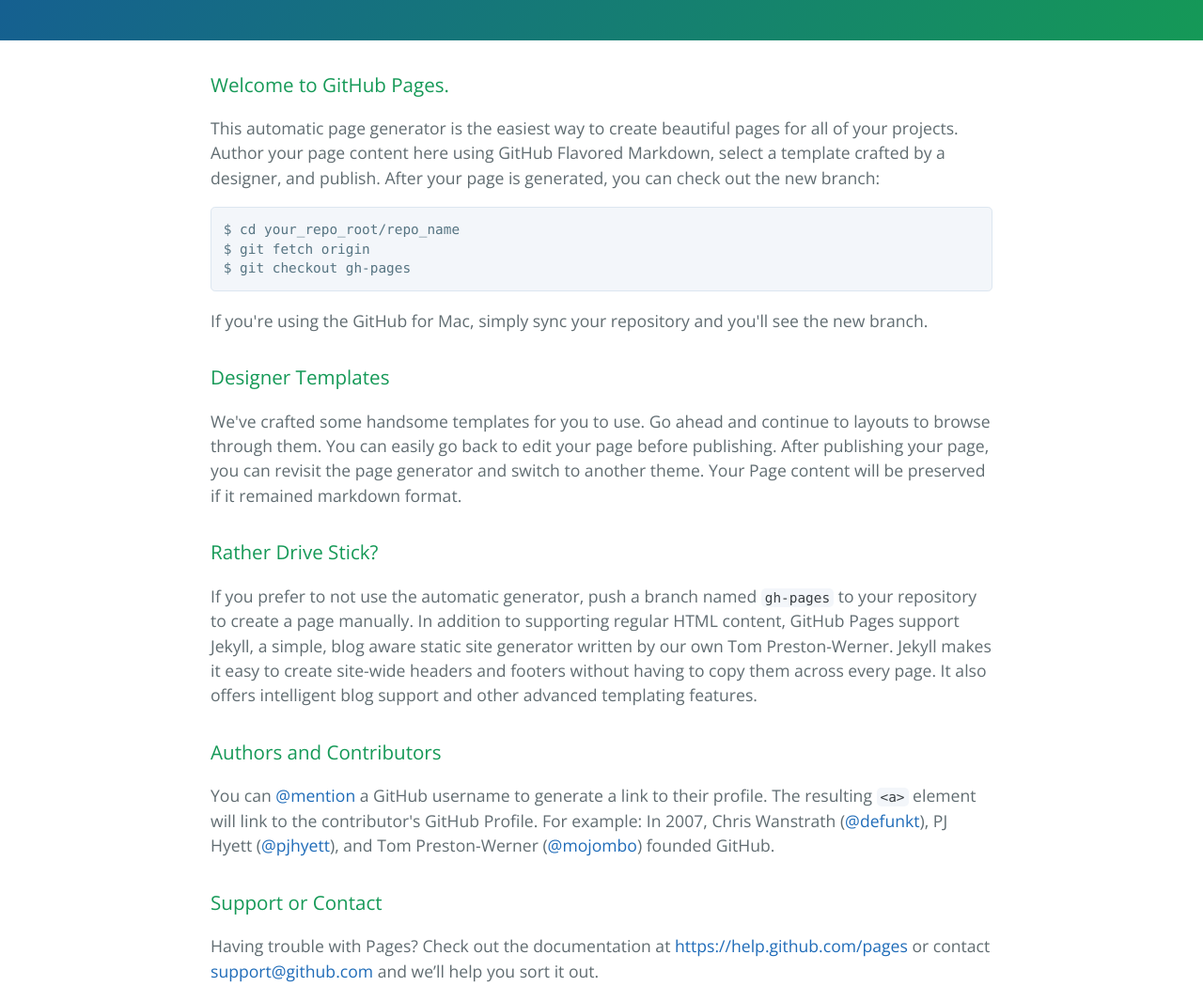
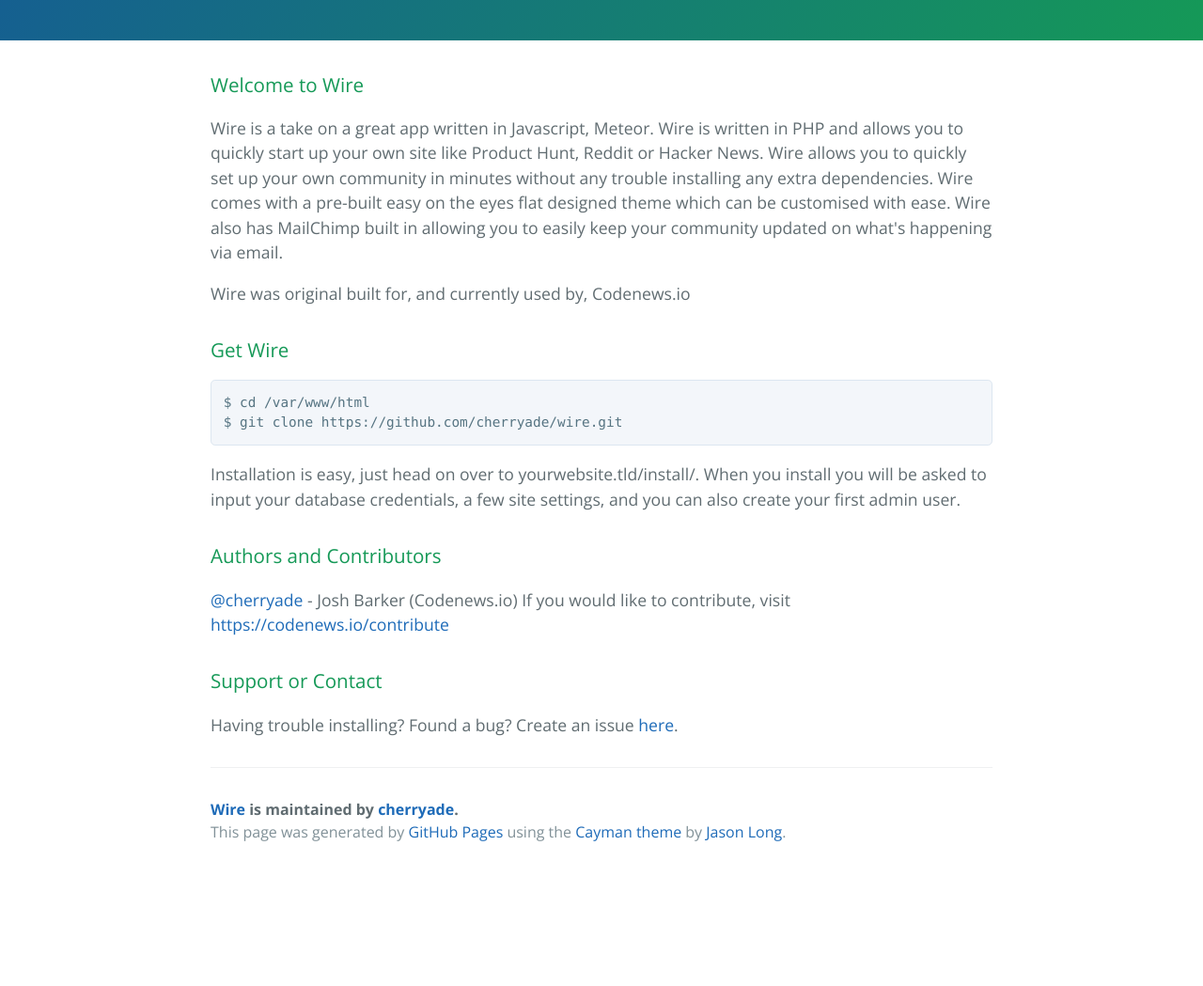
Before and after one commit to cherryade/wire, a plain HTML site: page index.html in a window 1280 px wide. Shown: the part 340-1389 px from the top of the page at 94% size. After the commit the page ends 1269 px from the top, so only its background shows below. Drawn offline with nearby package versions, Linux system fonts and the light colour scheme.

```diff
--- a/index.html
+++ b/index.html
@@ -20,36 +20,32 @@
 
     <section class="main-content">
       <h3>
-<a id="welcome-to-github-pages" class="anchor" href="#welcome-to-github-pages" aria-hidden="true"><span class="octicon octicon-link"></span></a>Welcome to GitHub Pages.</h3>
+<a id="welcome-to-wire" class="anchor" href="#welcome-to-wire" aria-hidden="true"><span class="octicon octicon-link"></span></a>Welcome to Wire</h3>
 
-<p>This automatic page generator is the easiest way to create beautiful pages for all of your projects. Author your page content here using GitHub Flavored Markdown, select a template crafted by a designer, and publish. After your page is generated, you can check out the new branch:</p>
+<p>Wire is a take on a great app written in Javascript, Meteor. Wire is written in PHP and allows you to quickly start up your own site like Product Hunt, Reddit or Hacker News.
+Wire allows you to quickly set up your own community in minutes without any trouble installing any extra dependencies. Wire comes with a pre-built easy on the eyes flat designed theme which can be customised with ease. Wire also has MailChimp built in allowing you to easily keep your community updated on what's happening via email.</p>
 
-<pre><code>$ cd your_repo_root/repo_name
-$ git fetch origin
-$ git checkout gh-pages
+<p>Wire was original built for, and currently used by, Codenews.io</p>
+
+<h3>
+<a id="get-wire" class="anchor" href="#get-wire" aria-hidden="true"><span class="octicon octicon-link"></span></a>Get Wire</h3>
+
+<pre><code>$ cd /var/www/html
+$ git clone https://github.com/cherryade/wire.git
 </code></pre>
 
-<p>If you're using the GitHub for Mac, simply sync your repository and you'll see the new branch.</p>
-
-<h3>
-<a id="designer-templates" class="anchor" href="#designer-templates" aria-hidden="true"><span class="octicon octicon-link"></span></a>Designer Templates</h3>
-
-<p>We've crafted some handsome templates for you to use. Go ahead and continue to layouts to browse through them. You can easily go back to edit your page before publishing. After publishing your page, you can revisit the page generator and switch to another theme. Your Page content will be preserved if it remained markdown format.</p>
-
-<h3>
-<a id="rather-drive-stick" class="anchor" href="#rather-drive-stick" aria-hidden="true"><span class="octicon octicon-link"></span></a>Rather Drive Stick?</h3>
-
-<p>If you prefer to not use the automatic generator, push a branch named <code>gh-pages</code> to your repository to create a page manually. In addition to supporting regular HTML content, GitHub Pages support Jekyll, a simple, blog aware static site generator written by our own Tom Preston-Werner. Jekyll makes it easy to create site-wide headers and footers without having to copy them across every page. It also offers intelligent blog support and other advanced templating features.</p>
+<p>Installation is easy, just head on over to yourwebsite.tld/install/. When you install you will be asked to input your database credentials, a few site settings, and you can also create your first admin user.</p>
 
 <h3>
 <a id="authors-and-contributors" class="anchor" href="#authors-and-contributors" aria-hidden="true"><span class="octicon octicon-link"></span></a>Authors and Contributors</h3>
 
-<p>You can <a href="https://github.com/blog/821" class="user-mention">@mention</a> a GitHub username to generate a link to their profile. The resulting <code>&lt;a&gt;</code> element will link to the contributor's GitHub Profile. For example: In 2007, Chris Wanstrath (<a href="https://github.com/defunkt" class="user-mention">@defunkt</a>), PJ Hyett (<a href="https://github.com/pjhyett" class="user-mention">@pjhyett</a>), and Tom Preston-Werner (<a href="https://github.com/mojombo" class="user-mention">@mojombo</a>) founded GitHub.</p>
+<p><a href="https://github.com/cherryade" class="user-mention">@cherryade</a> - Josh Barker (Codenews.io)
+If you would like to contribute, visit <a href="https://codenews.io/contribute">https://codenews.io/contribute</a></p>
 
 <h3>
 <a id="support-or-contact" class="anchor" href="#support-or-contact" aria-hidden="true"><span class="octicon octicon-link"></span></a>Support or Contact</h3>
 
-<p>Having trouble with Pages? Check out the documentation at <a href="https://help.github.com/pages">https://help.github.com/pages</a> or contact <a href="mailto:support@github.com">support@github.com</a> and we’ll help you sort it out.</p>
+<p>Having trouble installing? Found a bug? Create an issue <a href="https://github.com/cherryade/wire/issues">here</a>.</p>
 
       <footer class="site-footer">
         <span class="site-footer-owner"><a href="https://github.com/cherryade/wire">Wire</a> is maintained by <a href="https://github.com/cherryade">cherryade</a>.</span>
```
Also changed, not shown: params.json (+1 -1 lines).
